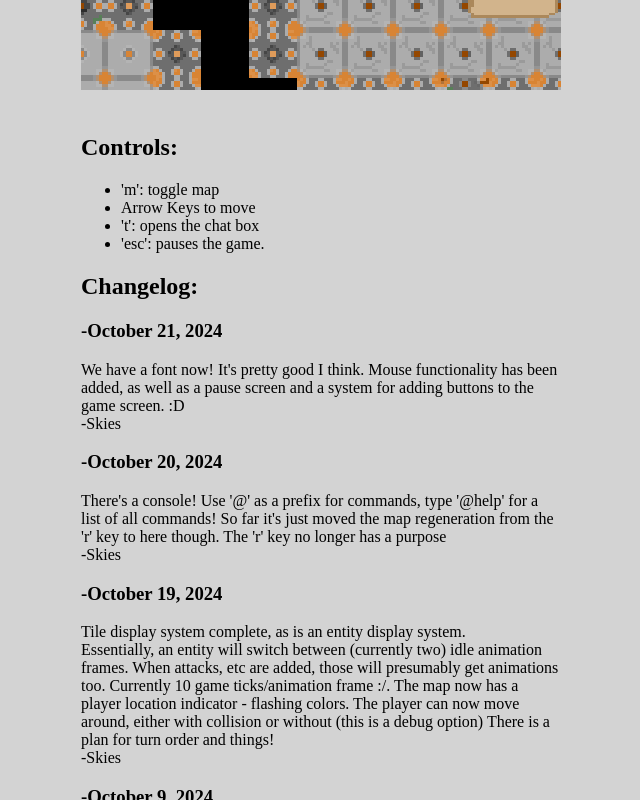
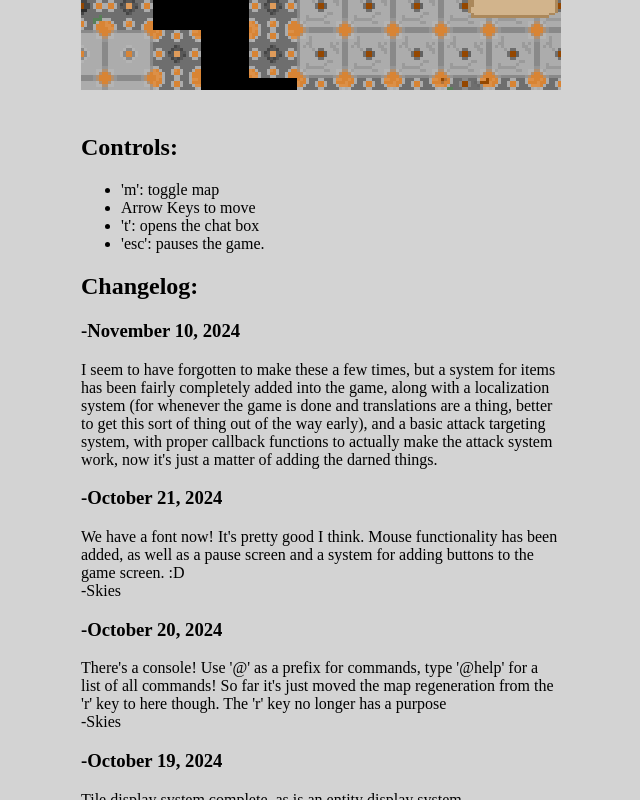
Before and after one commit to skies-shaper/chromadelve, a plain HTML site: page index.html in a window 1280 px wide. Shown: the part 454-1254 px from the top of the page, without its empty margins (319-959 px from the left). Drawn offline with Linux system fonts and the light colour scheme; a web font is replaced by a local one.

Commit message:
Added changelog post lol

```diff
--- a/index.html
+++ b/index.html
@@ -99,6 +99,12 @@
     <div id="changelog">
         <h2>Changelog: </h2>
         <div>
+            <h3>-November 10, 2024</h3>
+            <p>
+                I seem to have forgotten to make these a few times, but a system for items has been fairly completely added into the game, along with a localization system (for whenever the game is done and translations are a thing, better to get this sort of thing out of the way early), and a basic attack targeting system, with proper callback functions to actually make the attack system work, now it's just a matter of adding the darned things.
+            </p>
+        </div>
+        <div>
             <h3>-October 21, 2024</h3>
             <p>
                 We have a font now! It's pretty good I think. Mouse functionality has been added, as well as a pause screen and a system for adding buttons to the game screen. :D <br>
```
